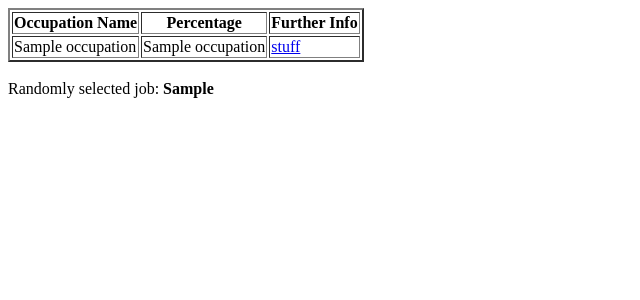
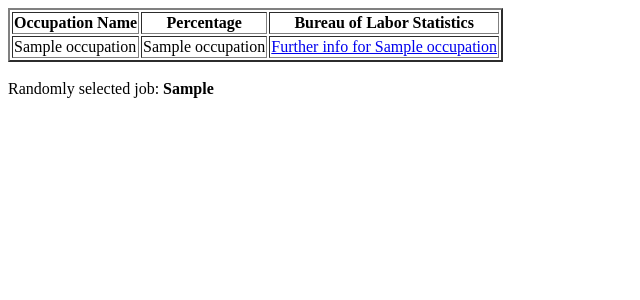
Before and after one commit to LeoLiu1999/More-Ls, a Flask app: template templates/occupations.html in a window 1280 px wide. Shown: the top 300 px of the page, without its empty margins (0-640 px from the left). Run offline with Flask 2, Linux system fonts and the light colour scheme; the template is opened without the code that fills it: most values are stand-ins (such as "Sample title", 1, 10 or a date in 2020).

Commit message:
quality of life improvement

```diff
--- a/templates/occupations.html
+++ b/templates/occupations.html
@@ -8,13 +8,14 @@
 			<tr>
 				<th>Occupation Name</th>
 				<th>Percentage</th>
-				<th>Further Info</th>
+				<th>Bureau of Labor Statistics</th>
 			</tr>
 			{% for occupation in job_dict %}
 			<tr>
 				<td>{{occupation}}</td>
 				<td align="center">{{job_dict[occupation]}}</td>
-				<td><a href="https://www.google.com/search?q={{occupation}}">stuff</a></td>
+				{% set occupation_without_comma = occupation.replace(",", "").replace(" ","-") %}
+				<td><a href="https://www.bls.gov/ooh/{{ occupation_without_comma }}">Further info for {{occupation}}</a></td>
 			</tr>
 			{% endfor %}
 		</table>
```
